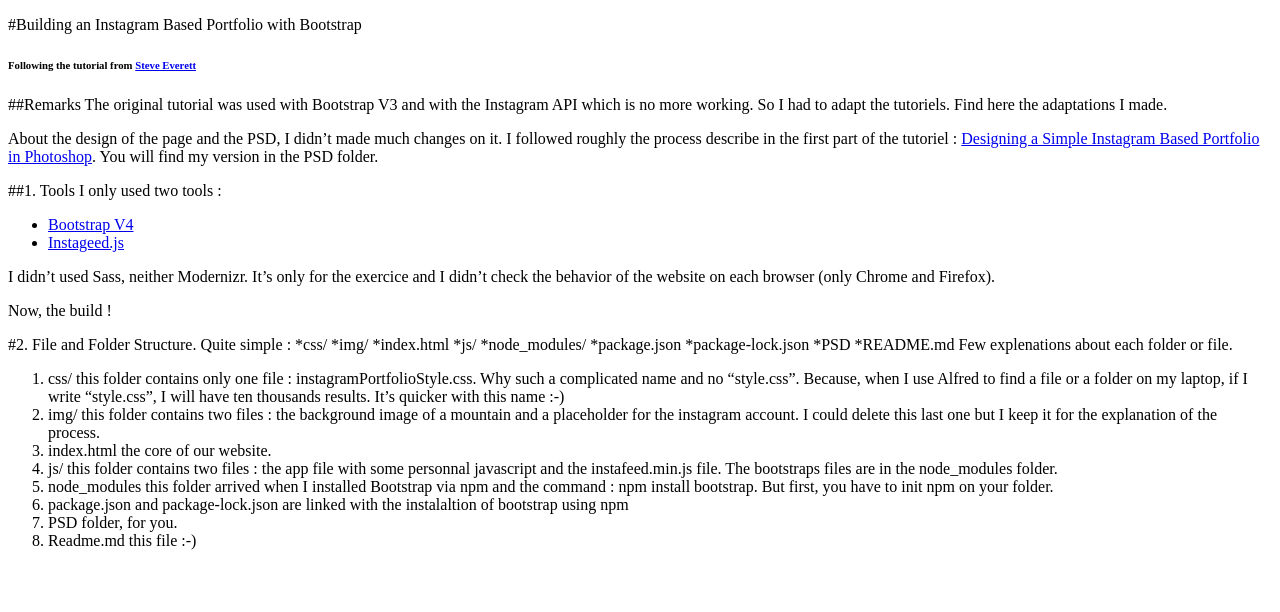
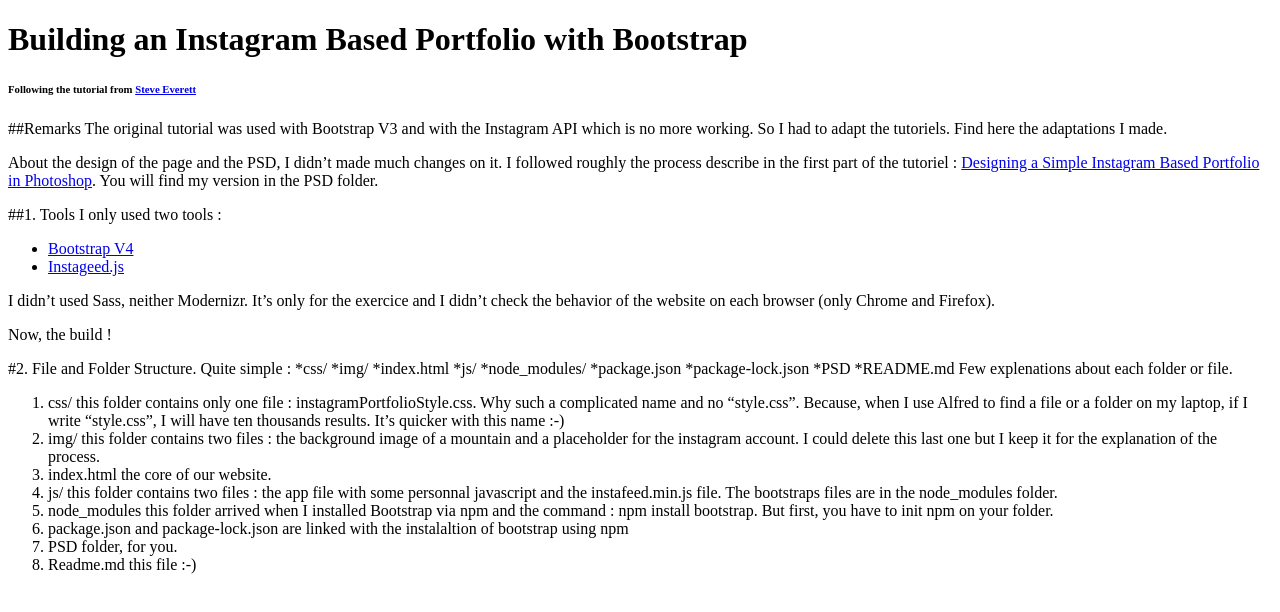
Before and after one commit to sbuhl/instagramPortfolio, a website: page build/README.html in a window 1280 px wide. Drawn offline with Linux system fonts and the light colour scheme.

Commit message:
Readme update

```diff
--- a/build/README.html
+++ b/build/README.html
@@ -5,7 +5,7 @@
 </head>
 <body>
 
-<p>#Building an Instagram Based Portfolio with Bootstrap</p>
+<h1 id="buildinganinstagrambasedportfoliowithbootstrap">Building an Instagram Based Portfolio with Bootstrap</h1>
 
 <h6 id="followingthetutorialfromsteveeveretthttps:webdesign.tutsplus.comtutorialsbuilding-an-instagram-based-portfolio-with-bootstrap--cms-22243">Following the tutorial from <a href="https://webdesign.tutsplus.com/tutorials/building-an-instagram-based-portfolio-with-bootstrap--cms-22243">Steve Everett</a></h6>
 
```
Also changed, not shown: README.md.
